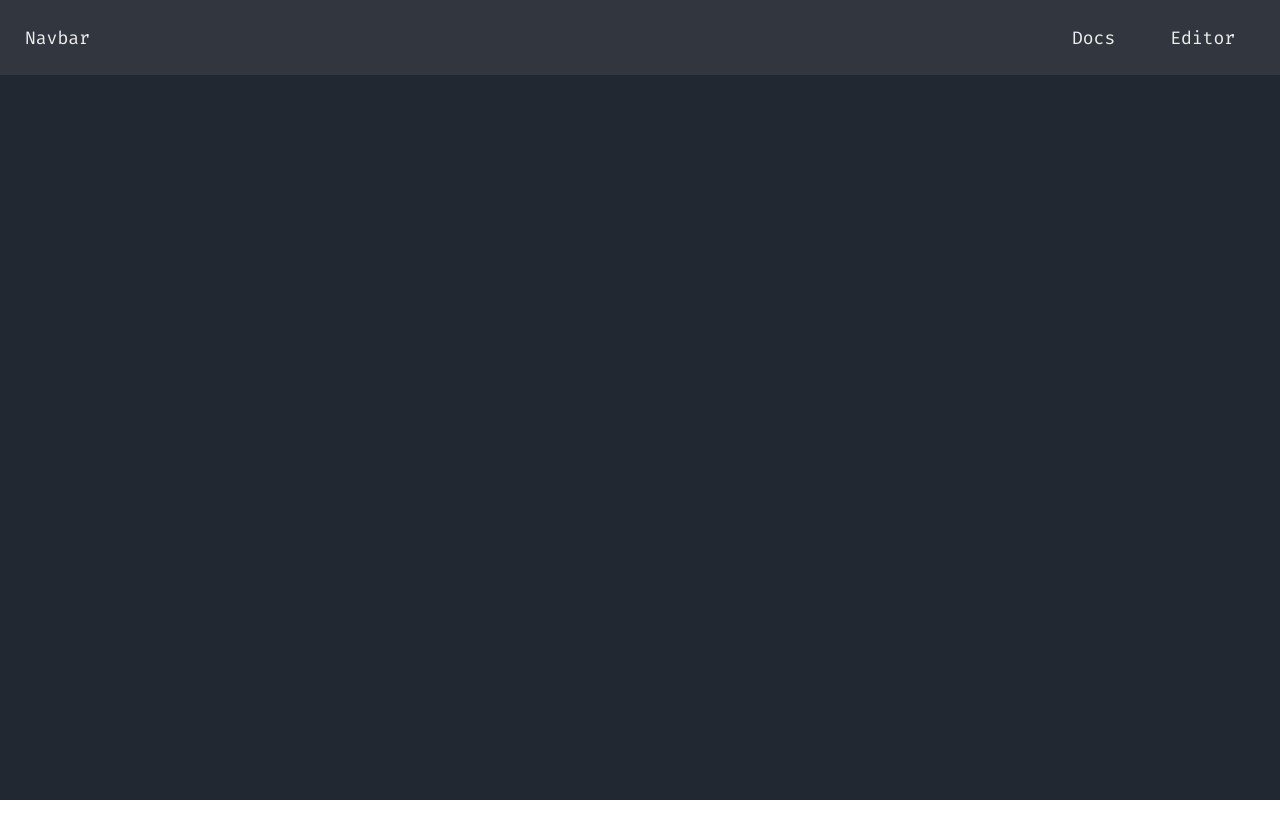
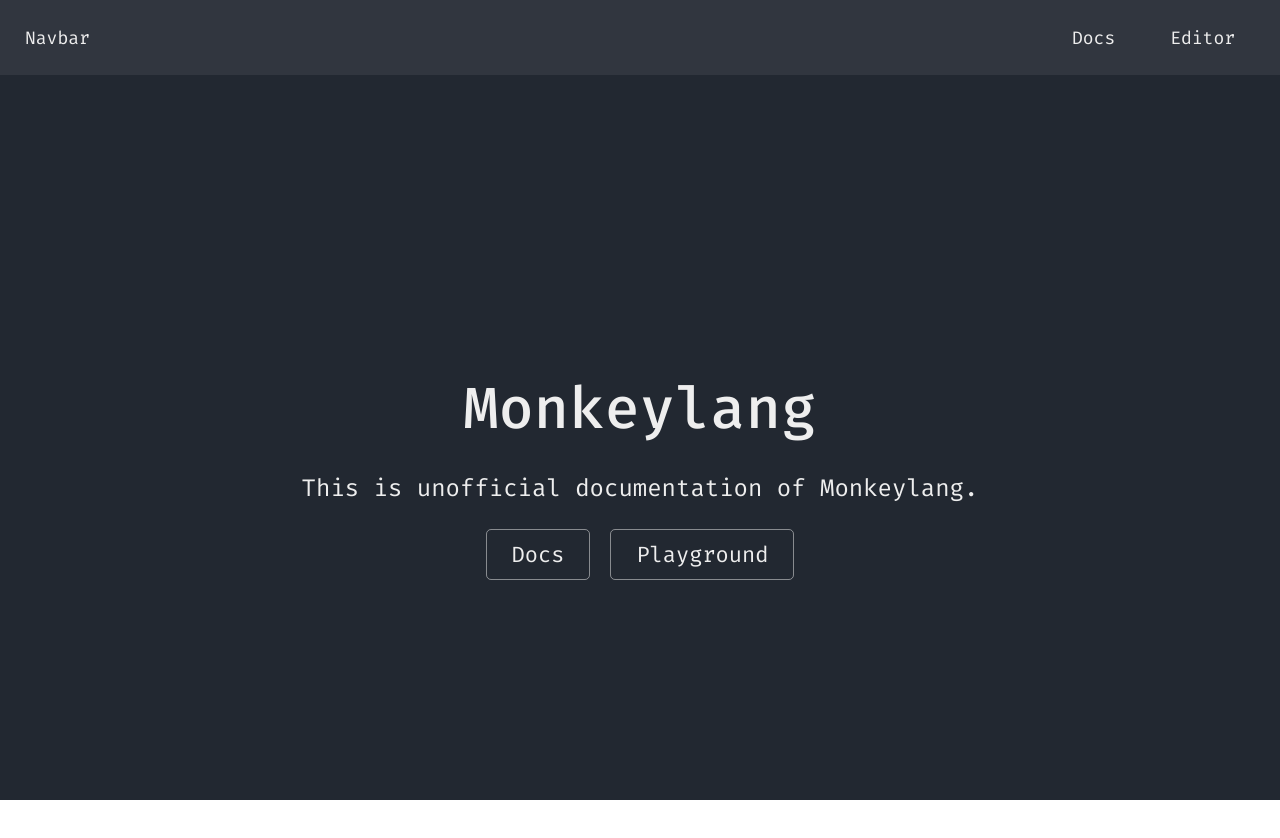
Before and after one commit to raksiarz/ast-website, a React (Vite) app: page /ast-website in a window 1280 px wide. Before the commit this address had no page. Shown: the top 838 px of the page. Before the commit the page ends 800 px from the top, so only its background shows below. Built offline with nearby package versions, Linux system fonts and the light colour scheme.

Commit message:
adding home page

```diff
--- a/src/App.tsx
+++ b/src/App.tsx
@@ -1,6 +1,7 @@
 import { BrowserRouter, Route, Routes } from "react-router-dom"
 import store from "./app/store"
 import Navbar from "./components/Navbar/Navbar"
+import Home from "./views/Home/Home"
 import Documentation from "./views/Docs/Documentation"
 import Editor from "./views/CodeEditor/CodeEditor"
 import './App.css'
@@ -12,7 +13,9 @@ function App() {
       <BrowserRouter>
       <Navbar />
         <Routes>
-          <Route path="/" element={<Documentation store={store} />} />
+          <Route path="/" element={<Home />} />
+          <Route path="/ast-website" element={<Home />} />
+          <Route path="/documentation" element={<Documentation store={store} />} />
           <Route path="/editor" element={<Editor store={store} />} />
         </Routes>
       </BrowserRouter>
--- a/src/components/Navbar/Navbar.css
+++ b/src/components/Navbar/Navbar.css
@@ -1,4 +1,4 @@
-.container {
+.navbar-container {
     width: 100%;
     height: 75px;
     display: flex;
--- a/src/components/Navbar/Navbar.tsx
+++ b/src/components/Navbar/Navbar.tsx
@@ -3,10 +3,10 @@ import './Navbar.css'
 
 const Navbar = () => {
     return (
-        <div className="container">
+        <div className="navbar-container">
             Navbar
             <ul className='links'>
-                <Link to={'/'} className='link'>Docs</Link>
+                <Link to={'documentation'} className='link'>Docs</Link>
                 <Link to={'editor'} className='link'>Editor</Link>
             </ul>
         </div>
--- /dev/null
+++ b/src/views/Home/Home.css
@@ -0,0 +1,43 @@
+.home-container {
+    height: 100%;
+    width: 100%;
+    padding: 0 50px;
+    display: flex;
+    align-items: center;
+    justify-content: center;
+    flex-direction: column;
+    gap: 25px;
+}
+
+.title {
+    font-size: 58px;
+    letter-spacing: .5px;
+    font-weight: 500;
+}
+
+.about {
+    font-size: 24px;
+}
+
+.navigation-container {
+    display: flex;
+    justify-content: center;
+    align-items: center;
+    flex-direction: row;
+    gap: 20px;
+}
+
+.navigation-button {
+    color: #EEEEEE;
+    text-decoration: none;
+    padding: 10px 25px;
+    border: .5px solid rgba(238, 238, 238, .5);
+    border-radius: 5px;
+    font-size: 22px;
+    cursor: pointer;
+    transition: .2s all ease-in-out
+}
+
+.navigation-button:hover {
+    background-color: #76ABAE;
+}
--- /dev/null
+++ b/src/views/Home/Home.tsx
@@ -0,0 +1,17 @@
+import { Link } from 'react-router-dom'
+import './Home.css'
+
+const Home = () => {
+    return (
+        <div className="home-container">
+            <h1 className='title'>Monkeylang</h1>
+            <p className='about'>This is unofficial documentation of Monkeylang.</p>
+            <div className='navigation-container'>
+                <Link className='navigation-button' to={'documentation'}>Docs</Link>
+                <Link className='navigation-button' to={'editor'}>Playground</Link>
+            </div>
+        </div>
+    )
+}
+
+export default Home
```
